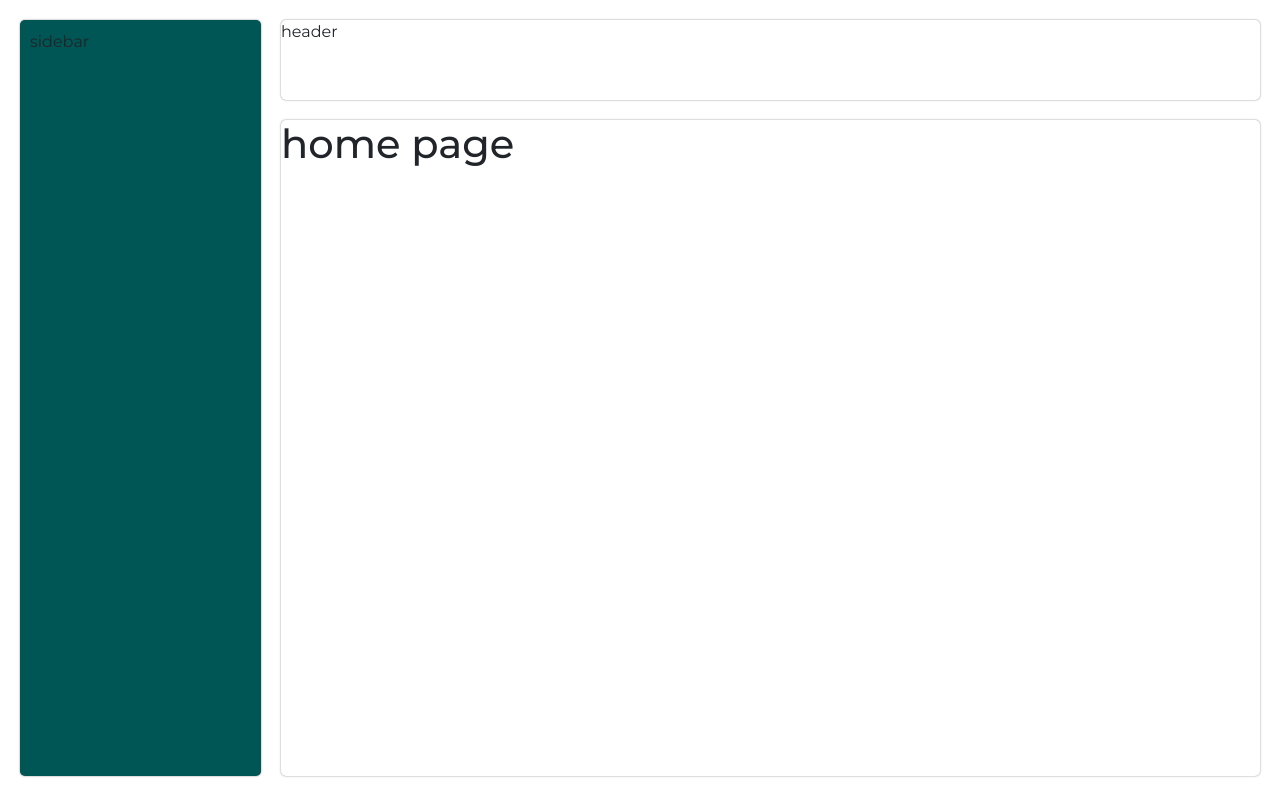
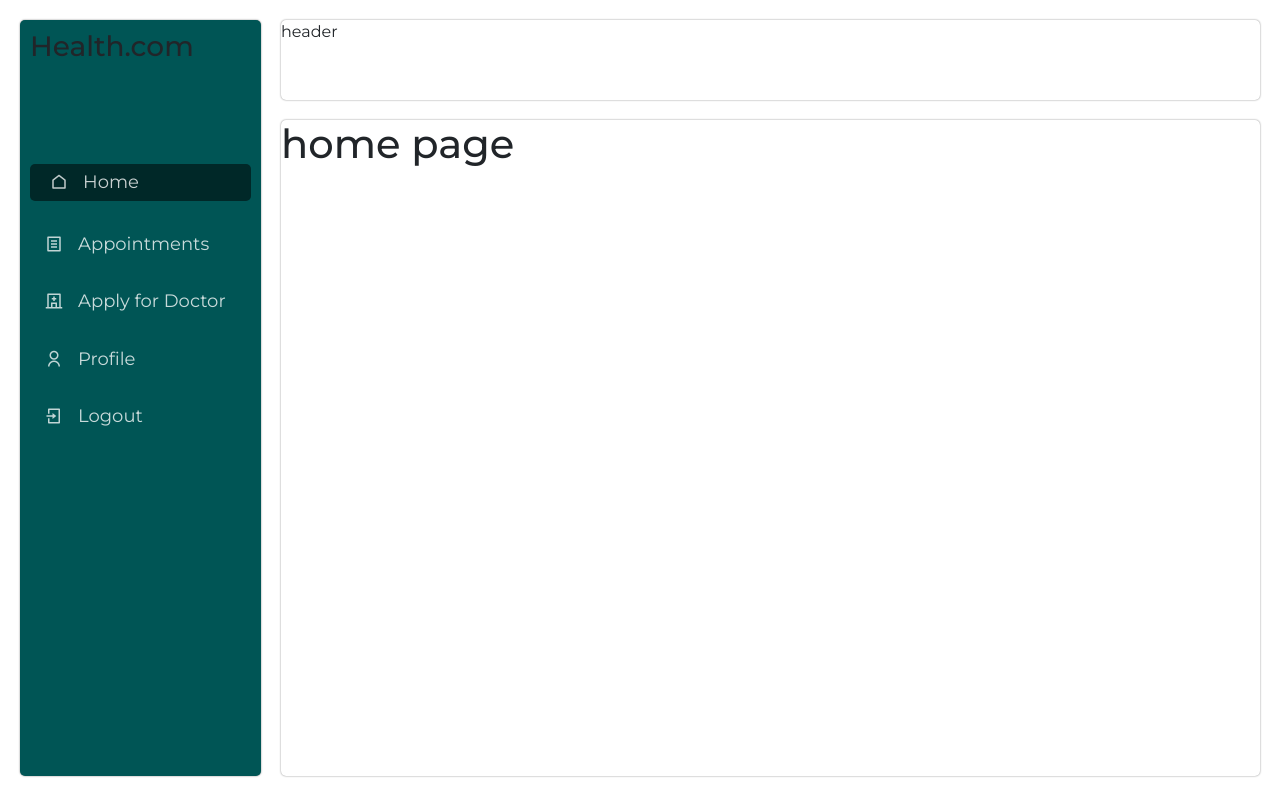
Before and after one commit to devoloper-rakib/health.com, a React (Create React App) app in the folder frontend/: page / in a window 1280 px wide. Built offline with nearby package versions, Linux system fonts and the light colour scheme; no server answers; sample sign-in values are in the browser's storage.

Commit message:
menu items added

```diff
--- a/frontend/package.json
+++ b/frontend/package.json
@@ -46,5 +46,8 @@
 	"proxy": "http://localhost:8000",
 	"engines": {
 		"node": "18.19.1"
+	},
+	"compilerOptions": {
+		"checkJs": true
 	}
 }
--- a/frontend/public/index.html
+++ b/frontend/public/index.html
@@ -22,6 +22,11 @@
 			integrity="sha384-0evHe/X+R7YkIZDRvuzKMRqM+OrBnVFBL6DOitfPri4tjfHxaWutUpFmBp4vmVor"
 			crossorigin="anonymous"
 		/>
+		<link
+			href="https://cdn.jsdelivr.net/npm/remixicon@2.5.0/fonts/remixicon.css"
+			rel="stylesheet"
+		/>
+
 		<title>Health.com</title>
 	</head>
 	<body>
--- a/frontend/src/components/Layout.js
+++ b/frontend/src/components/Layout.js
@@ -1,9 +1,65 @@
+import { Link, useLocation } from 'react-router-dom';
+
 import '../layout.css';
+
 const Layout = ({ children }) => {
+	const location = useLocation();
+
+	const userMenu = [
+		{
+			name: 'Home',
+			path: '/',
+			icon: 'ri-home-line',
+		},
+		{
+			name: 'Appointments',
+			path: '/appointments',
+			icon: 'ri-file-list-line',
+		},
+		{
+			name: 'Apply for Doctor',
+			path: '/apply-doctor',
+			icon: 'ri-hospital-line',
+		},
+		{
+			name: 'Profile',
+			path: '/profile',
+			icon: 'ri-user-line',
+		},
+		{
+			name: 'Logout',
+			path: '/logout',
+			icon: 'ri-login-box-line',
+		},
+	];
+
+	const menuToBeRendered = userMenu;
+
 	return (
 		<div className='main'>
 			<div className='d-flex layout'>
-				<div className='sidebar'>sidebar</div>
+				<div className='sidebar'>
+					<div className='sidebar-header'>
+						<h3>Health.com</h3>
+					</div>
+
+					<div className='menu'>
+						{menuToBeRendered.map((menu, index) => {
+							const isActive = location.pathname === menu.path;
+							return (
+								<div
+									className={`d-flex menu-item ${
+										isActive && 'active-menu-item'
+									}`}
+									key={index}
+								>
+									<i className={menu.icon}></i>
+									<Link to={menu.path}> {menu.name} </Link>
+								</div>
+							);
+						})}
+					</div>
+				</div>
 				<div className='content'>
 					<div className='header'>header</div>
 					<div className='body'> {children} </div>
--- a/frontend/src/index.js
+++ b/frontend/src/index.js
@@ -1,4 +1,3 @@
-import React from 'react';
 import ReactDOM from 'react-dom/client';
 import { Provider } from 'react-redux';
 
--- a/frontend/src/layout.css
+++ b/frontend/src/layout.css
@@ -33,3 +33,33 @@
 	height: 82vh;
 	width: 100%;
 }
+
+.menu {
+	margin-top: 100px;
+}
+
+.menu-item {
+	margin-top: 1.9rem;
+}
+
+.menu-item a {
+	color: rgba(255, 255, 255, 0.783);
+	text-decoration: none;
+	font-size: 18px;
+}
+
+.menu-item i {
+	color: rgba(255, 255, 255, 0.758);
+	text-decoration: none;
+	font-size: 18px;
+	margin: 0 15px;
+}
+
+.active-menu-item {
+	color: white;
+	background-color: #002828;
+	padding: 5px;
+	border-radius: 5px;
+}
+
+/* Point:  */
```
